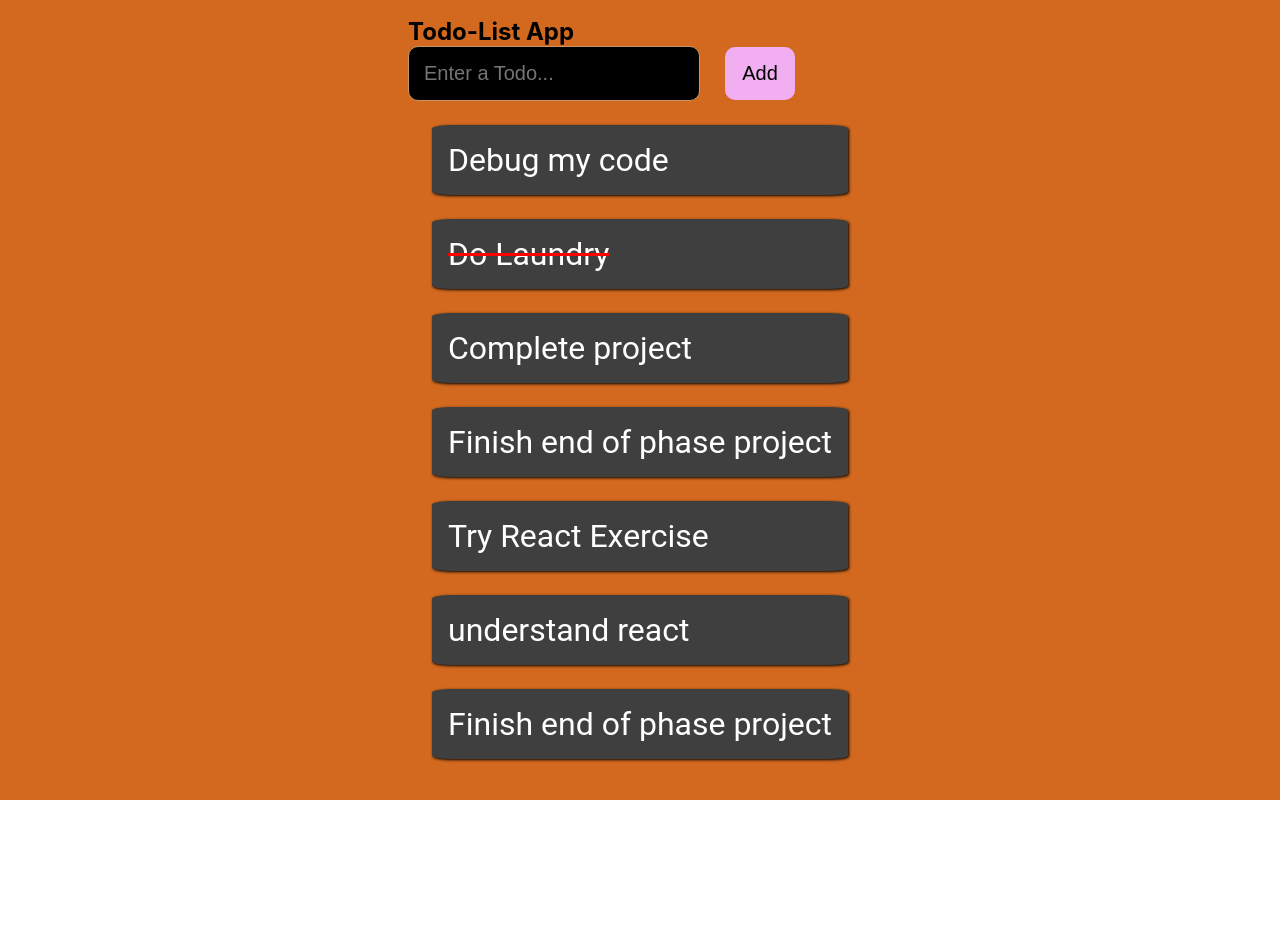
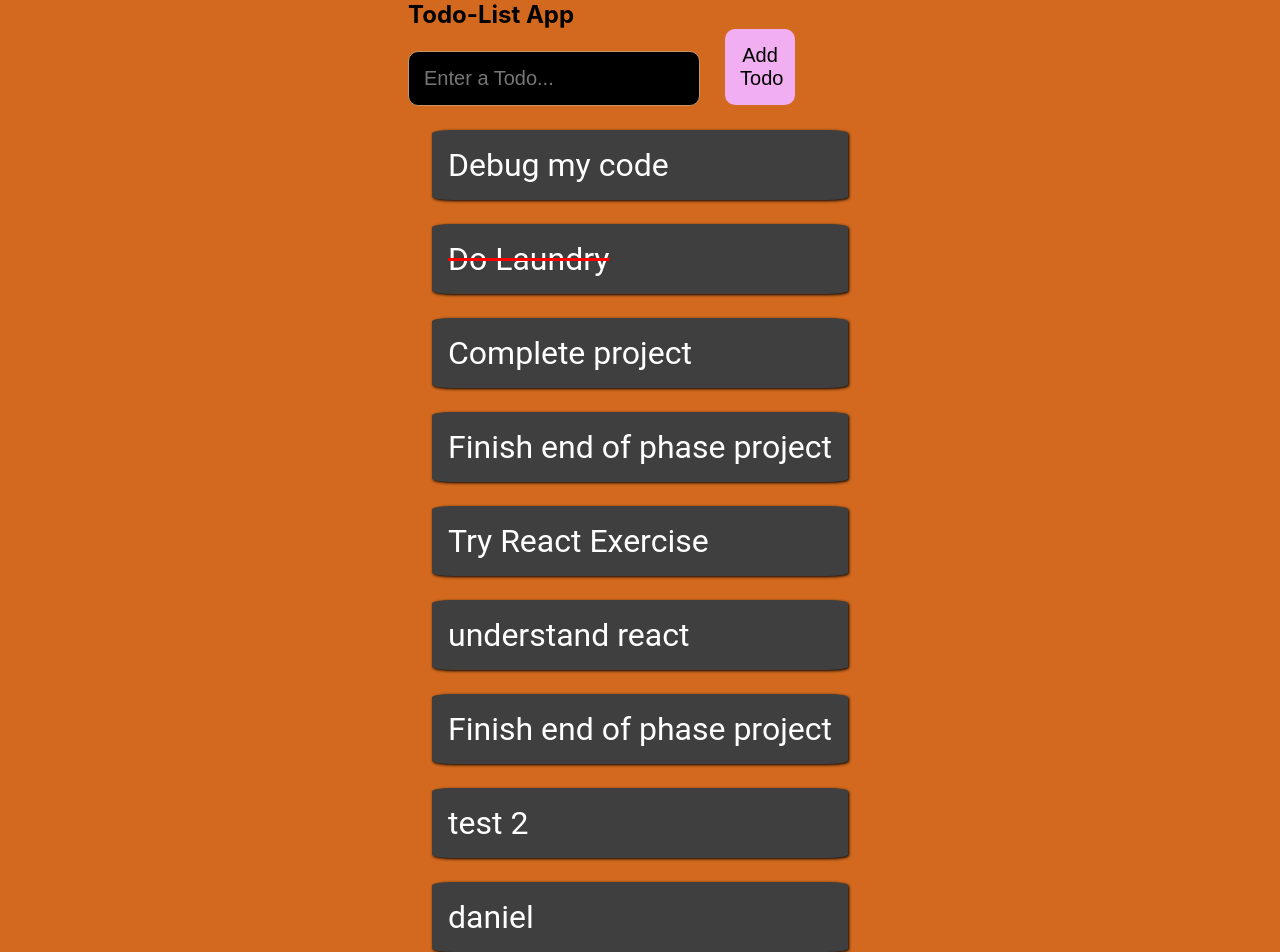
Before and after one commit to BlackHawk0/to-do, a React (Create React App) app: page / in a window 1280 px wide. Shown: the top 952 px of the page. Before the commit the page ends 800 px from the top, so only its background shows below. Built offline with nearby package versions, Linux system fonts and the light colour scheme; data requests are answered from the project's data file.

Commit message:
controlled form

```diff
--- a/db.json
+++ b/db.json
@@ -1,5 +1,3 @@
-
-
 {
   "todos": [
     {
@@ -21,25 +19,31 @@
       "id": 4,
       "title": "Finish end of phase project",
       "completed": false
-
     },
     {
       "id": 5,
       "title": "Try React Exercise",
       "completed": false
-
     },
     {
       "id": 6,
       "title": "understand react",
       "completed": false
-
     },
     {
       "id": 7,
       "title": "Finish end of phase project",
       "completed": false
-
+    },
+    {
+      "title": "test 2",
+      "completed": false,
+      "id": 8
+    },
+    {
+      "title": "daniel",
+      "completed": false,
+      "id": 9
     }
   ]
 }
--- a/package.json
+++ b/package.json
@@ -9,6 +9,7 @@
     "react": "^18.2.0",
     "react-dom": "^18.2.0",
     "react-scripts": "5.0.1",
+    "uuid": "^9.0.0",
     "uuidv4": "^6.2.13",
     "web-vitals": "^2.1.4"
   },
--- a/public/index.html
+++ b/public/index.html
@@ -11,6 +11,7 @@
     />
     <link rel="apple-touch-icon" href="%PUBLIC_URL%/logo192.png" />
     <link rel="manifest" href="%PUBLIC_URL%/manifest.json" />
+     <link rel="stylesheet" href="https://stackpath.bootstrapcdn.com/font-awesome/4.7.0/css/font-awesome.min.css">
     <link rel="stylesheet" href="https://cdnjs.cloudflare.com/ajax/libs/font-awesome/6.2.0/css/all.min.css" integrity="sha512-xh6O/CkQoPOWDdYTDqeRdPCVd1SpvCA9XXcUnZS2FmJNp1coAFzvtCN9BmamE+4aHK8yyUHUSCcJHgXloTyT2A==" crossorigin="anonymous" referrerpolicy="no-referrer" />
 
     <title>React App</title>
--- a/src/App.js
+++ b/src/App.js
@@ -6,9 +6,6 @@ import TodoList from './component/TodoLists';
 
 function App() {
   // const initialState =JSON.parse(localStorage.getItem("todos") || []);
-  const [input,setInput]= useState("");
-  const [todos,setTodos]= useState([]);
-  const [editTodo,setEditTodo]=useState(null);
   const [test, setTest] = useState([])
 
 
@@ -26,11 +23,13 @@ function App() {
           <Header />
         </div>
         <div>
-          <TodoForm input={input}  setInput={setInput} todos={todos} setTodos={setTodos} editTodo={editTodo} setEditTodo={setEditTodo}/>
+         <TodoForm />
+          {/* <TodoForm input={input}  setInput={setInput} todos={todos} setTodos={setTodos} editTodo={editTodo} setEditTodo={setEditTodo}/> */}
         </div>
         <div>
          {/* <TodoList todos={todos} setTodos={setTodos} editTodo={editTodo} setEditTodo={setEditTodo}/> */}
          <TodoList todos={test} />
+
         </div>
       </div>
     </div>
--- a/src/component/TodoForm.js
+++ b/src/component/TodoForm.js
@@ -1,46 +1,81 @@
-import React, { useEffect } from 'react'
+import React, { useEffect, useState } from 'react'
+import Todo from './Todo';
 
 
 
-const TodoForm = ({input, setInput, todos, setTodos, editTodo, setEditTodo}) => {
-  const updateTodo=(title,id,completed)=>{
-    const newTodo=todos.map((todo)=>
-      todo.id === id ? {title, id, completed}: todo
-    );
-    setTodos(newTodo);
-    setEditTodo("");
-  };
-  useEffect(()=>{
-    if(editTodo){
-      setInput(editTodo.title)
-    }else{
-      setInput("")
-    }
-  },[setInput, editTodo] );
-  const onInputChange = (event) => {
-    setInput(event.target.value);
-  }
-  const onFormSubmit=(event)=>{
-    event.preventDefault();
-    if(!editTodo){
-      setTodos([...todos, {id:todos.id, title:input, completed: false}]);
-      setInput("");
-    }else{
-      updateTodo(input,editTodo.id.completed)
+// const TodoForm = ({input, setInput, todos, setTodos, editTodo, setEditTodo}) => {
+//   const updateTodo=(title,id,completed)=>{
+//     const newTodo=todos.map((todo)=>
+//       todo.id === id ? {title, id, completed}: todo
+//     );
+//     setTodos(newTodo);
+//     setEditTodo("");
+//   };
+//   useEffect(()=>{
+//     if(editTodo){
+//       setInput(editTodo.title)
+//     }else{
+//       setInput("")
+//     }
+//   },[setInput, editTodo] );
+//   const onInputChange = (event) => {
+//     setInput(event.target.value);
+//   }
+//   const onFormSubmit=(event)=>{
+//     event.preventDefault();
+//     if(!editTodo){
+//       setTodos([...todos, {id:todos.id, title:input, completed: false}]);
+//       setInput("");
+//     }else{
+//       updateTodo(input,editTodo.id.completed)
+//     }
+
+//   }
+
+function TodoForm(){
+    const [input, setInput] = useState("");
+    const [todos, setTodos] = useState({title:'', completed: false});
+
+    const handleChange = (e) => {
+        setInput(e.target.value);
     }
 
-  }
-  return (
-    <div>
-      <form onSubmit={onFormSubmit}>
-        <input type='text' placeholder='Enter a Todo...' className='task-input'  onChange={onInputChange}/>
-        <button className='button-add' type='submit'>
-          {editTodo ? "OK" : "Add"}
-        </button>
+     const handleSubmit = (e) => {
+        e.preventDefault();
+        // setTodos([...todos, input]);
+        // setInput("");
+        fetch('http://localhost:3000/todos', {
+             method: 'POST',
+           headers: {
+               'Content-Type': 'application/json'
+           },
+           body: JSON.stringify({
+               title: input,
+               completed: false
+           })
+       })
+       .then(response => response.json())
+       .then(data => {
+           setTodos([...todos, data]);
+           setInput("");
+       })
+    }
+    // console.log(todos);
 
-      </form>
-    </div>
-  )
+    return (
+        <div>
+            <form>
+              <input type="text" className="task-input" placeholder='Enter a Todo...' onChange={handleChange} />
+              <button type="submit" className='button-add' onClick={handleSubmit}>Add Todo</button>
+            </form>
+            {/* <ul>
+                {todos.map(todo => (
+                    <Todo key={todo.id}
+                     todo={todo}/>
+                ))}
+            </ul> */}
+        </div>
+    )
 }
 
-export default TodoForm
+export default TodoForm;
```
Also changed, not shown: 1 other file (tests, documents, lock files or other folders). Lines whose indentation alone changed are shown as unchanged.
